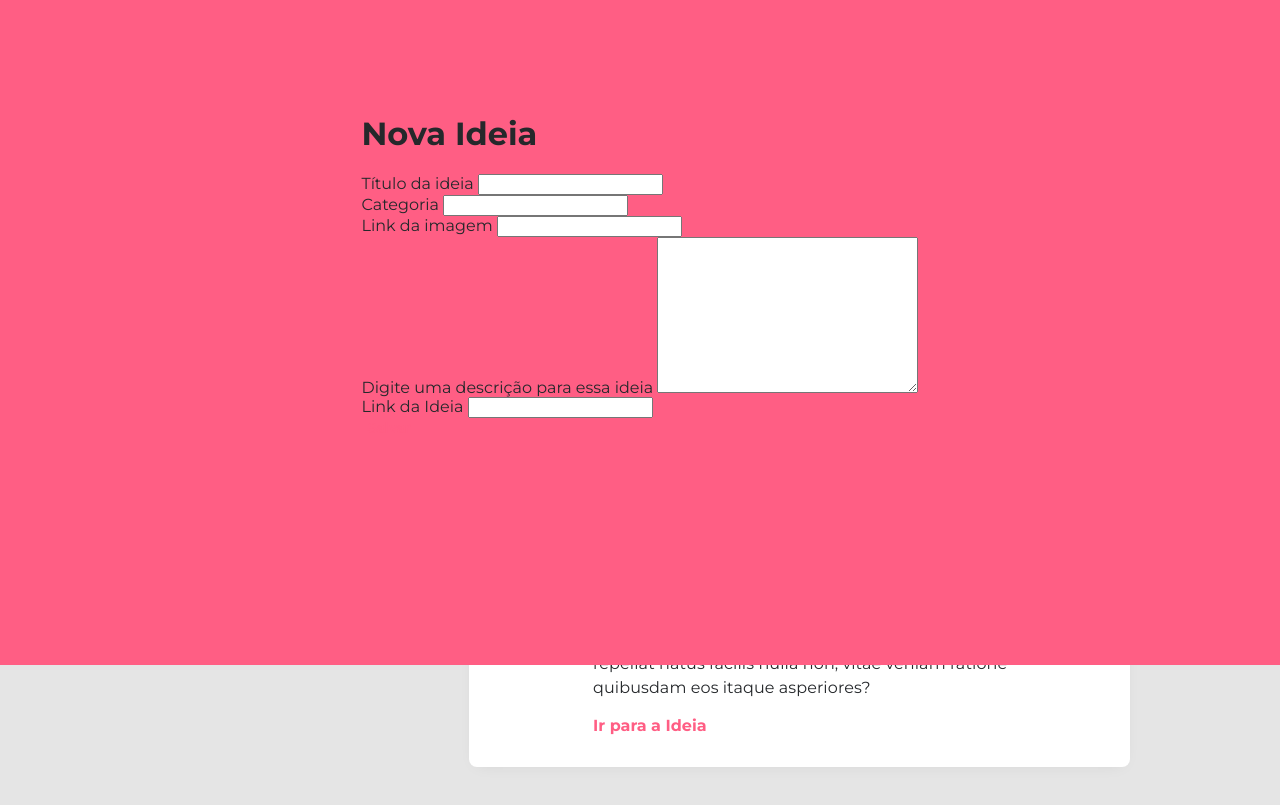
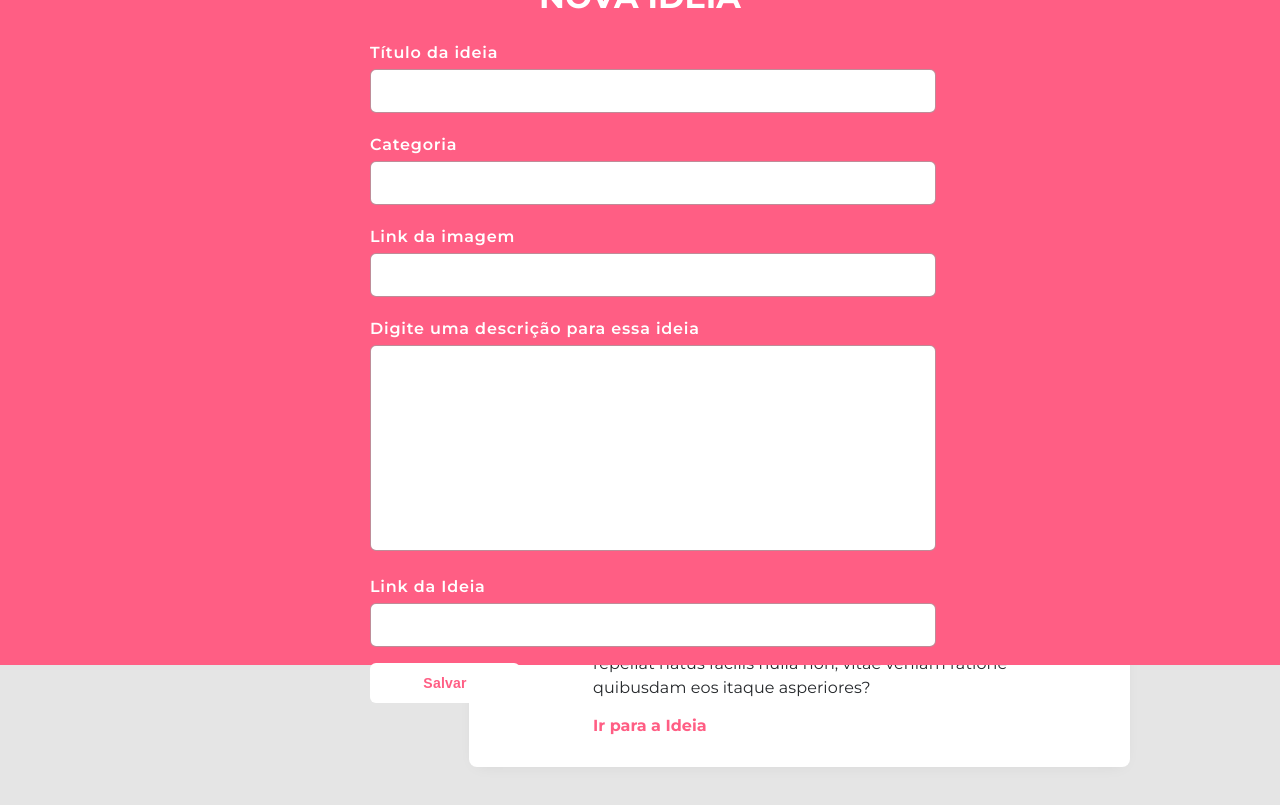
Before and after one commit to EricLoBin/WorkshopDev-Especial-Rocketseat, a plain HTML site: page index.html in a window 1280 px wide. Shown: the part 135-940 px from the top of the page. Drawn offline with Linux system fonts and the light colour scheme; grey boxes are pictures that could not be loaded.

Commit message:
[UPADATE] Aula 2

```diff
--- a/css/style.css
+++ b/css/style.css
@@ -161,4 +161,62 @@ footer a {
     display: flex;
     align-items: center;
     justify-content: center;
+
+    position: fixed;
 }
+
+#modal .content {
+    margin-top: 128px;
+
+    color: #ffffff;
+}
+
+#modal .content h1 {
+    text-align: center;
+
+    text-transform: uppercase;
+}
+
+#modal form {
+    width: 80%;
+    max-width: 800px;
+
+    margin: 0 auto;
+}
+
+.input-wrapper {
+    margin: 16px 0;
+}
+
+form input,
+form textarea {
+    width: 100%;
+    resize: none;
+    padding: 12px;
+    border-radius: 6px;
+    border: 1px solid #801b3280;
+    outline: none;
+
+    font-size: 16px;
+}
+
+form label {
+    font-weight: 600;
+    line-height: 32px;
+    letter-spacing: 0.8px;
+}
+
+form button {
+    background-color: #ffffff;
+    width: 150px;
+    height: 40px;
+
+    border-radius: 6px;
+}
+
+form button:hover {
+    background-color: #0984e3;
+    color: #ffffff;
+
+    text-decoration: none;
+}
```
